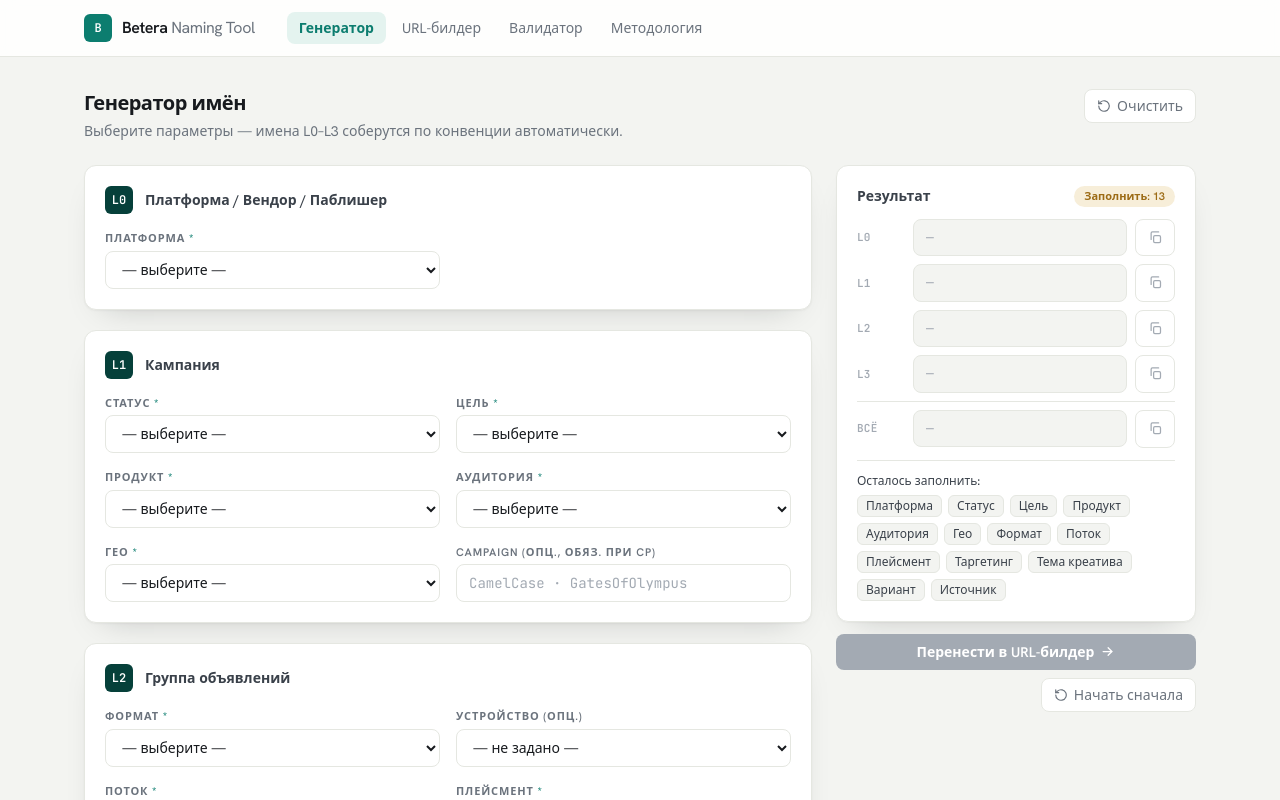
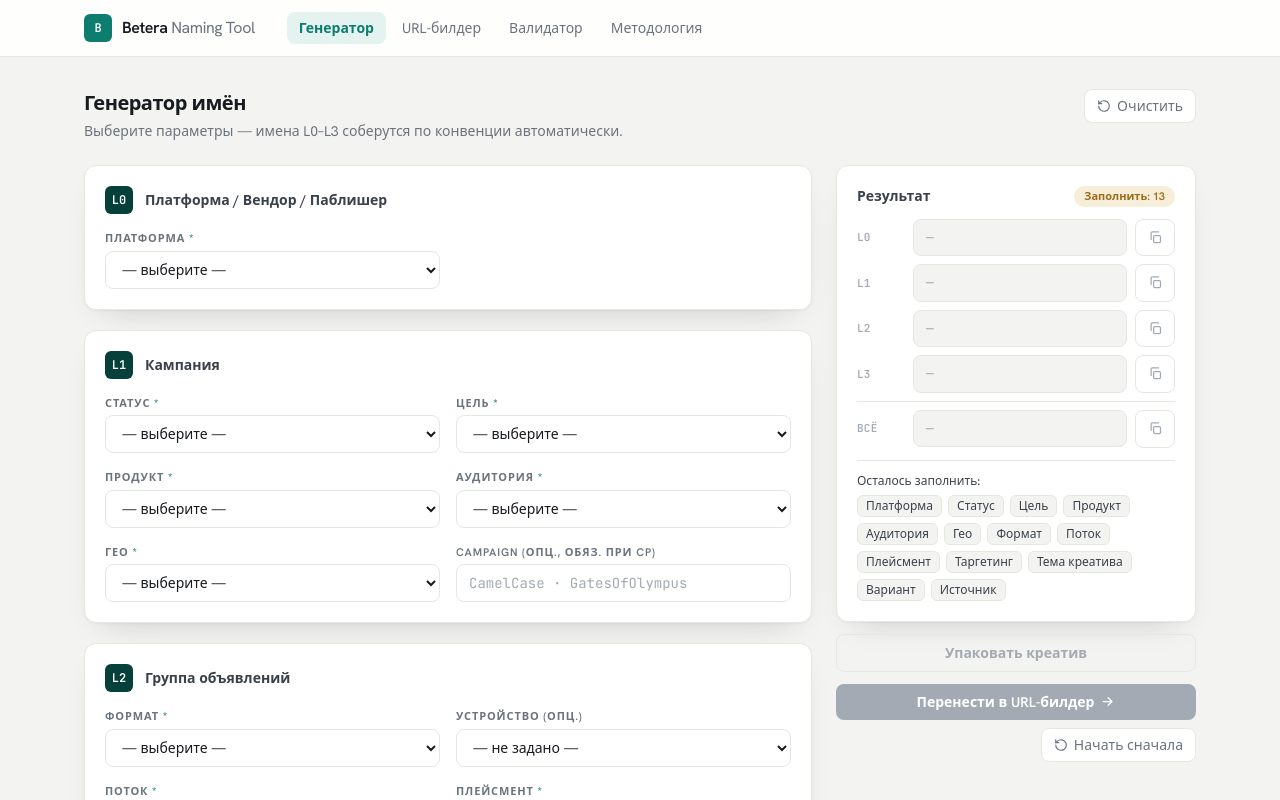
Before and after one commit to cosmiksoul/dmnt, a React (Vite) app: page / in a window 1280 px wide. Shown: the top 800 px of the page. Built offline with nearby package versions, Linux system fonts and the light colour scheme.

Commit message:
feat(generator): on-demand creative packaging (canonical + filename)

```diff
--- a/src/pages/Generator.jsx
+++ b/src/pages/Generator.jsx
@@ -1,6 +1,7 @@
+import { useState } from 'react'
 import { useNavigate } from 'react-router-dom'
 import { L0, L1_FIELDS, L2_FIELDS, L3_FIELDS } from '../config/convention.js'
-import { buildL1, buildL2, buildL3, buildMediaCompound } from '../lib/buildNames.js'
+import { buildL1, buildL2, buildL3, buildCreativePackage } from '../lib/buildNames.js'
 import { validate } from '../lib/validate.js'
 import { useSessionState } from '../hooks/useSessionState.js'
 import LevelSection from '../components/LevelSection.jsx'
@@ -15,6 +16,8 @@ export default function Generator() {
   const [values, setValues] = useSessionState('generator:values', {})
   const onChange = (key, val) => setValues((v) => ({ ...v, [key]: val }))
   const reset = () => setValues({})
+
+  const [packed, setPacked] = useState(false)
 
   // Carry the convention params (L0–L3) over to the URL builder, where only
   // landing + promocode remain to be picked. We seed the URL builder's session
@@ -36,6 +39,7 @@ export default function Generator() {
   const l1 = buildL1(values)
   const l2 = buildL2(values)
   const l3 = buildL3(values)
+  const pkg = buildCreativePackage(values)
   const all = [values.l0 || '', l1, l2, l3].filter(Boolean).join(', ')
   const hasInput = Object.values(values).some((v) => (v ?? '').toString().trim() !== '')
 
@@ -65,11 +69,32 @@ export default function Generator() {
             <NamePreview label="L1" value={l1} disabled={blocked} />
             <NamePreview label="L2" value={l2} disabled={blocked} />
             <NamePreview label="L3" value={l3} disabled={blocked} />
-            {isPublisher && <NamePreview label="MEDIA" value={buildMediaCompound(values)} disabled={blocked} wrap />}
+
             <div className="border-t border-line pt-2">
               <NamePreview label="ВСЁ" value={all} disabled={blocked} wrap />
             </div>
           </ResultsPanel>
+
+          <button
+            type="button"
+            onClick={() => setPacked((p) => !p)}
+            disabled={blocked || !pkg.canonical}
+            className="mt-3 flex w-full items-center justify-center gap-1.5 rounded-lg border border-accent/30 bg-accent-wash px-3 py-2 text-sm font-semibold text-accent transition-colors hover:bg-accent hover:text-white disabled:cursor-not-allowed disabled:border-line disabled:bg-transparent disabled:text-ink-faint"
+          >
+            {packed ? 'Скрыть упаковку' : 'Упаковать креатив'}
+          </button>
+
+          {packed && !blocked && pkg.canonical && (
+            <div className="mt-3 space-y-2 rounded-lg border border-line bg-paper p-3">
+              <NamePreview label="ИМЯ" value={pkg.canonical} wrap />
+              <NamePreview label="ФАЙЛ" value={pkg.filename} wrap />
+              {isPublisher && (
+                <p className="text-xs leading-relaxed text-ink-muted">
+                  Для прямых медиа-закупок упаковка обязательна — это имя креатива.
+                </p>
+              )}
+            </div>
+          )}
 
           <button
             type="button"
```
